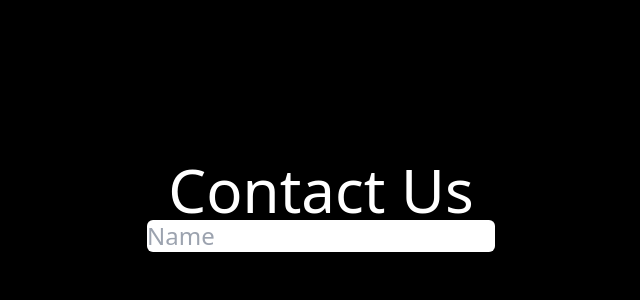
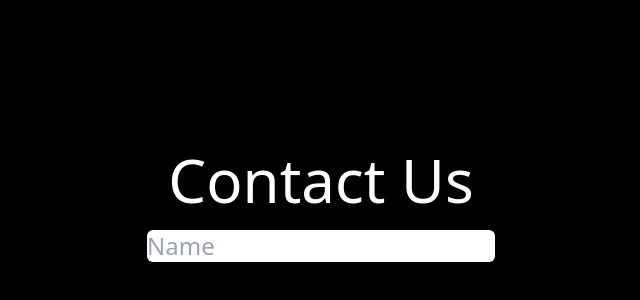
Before and after one commit to vikingnope/worther, a React (Create React App) app: page /contact in a window 1280 px wide. Shown: the part 2-302 px from the top of the page, without its empty margins (319-959 px from the left). Built offline with nearby package versions, Linux system fonts and the light colour scheme.

Commit message:
Added margin top to input line in contact.js

```diff
--- a/src/pages/Contact.js
+++ b/src/pages/Contact.js
@@ -7,7 +7,7 @@ const Contact = () => {
             <p className="-mt-96 text-6xl">
                 Contact Us
             </p>
-            <input className="bg-white border-solid rounded-md text-2xl outline-none border-blue-700 text-black" placeholder="Name"></input>
+            <input className="bg-white border-solid rounded-md text-2xl outline-none border-blue-700 text-black mt-5" placeholder="Name"></input>
         </header>
     </div>
   );
```
